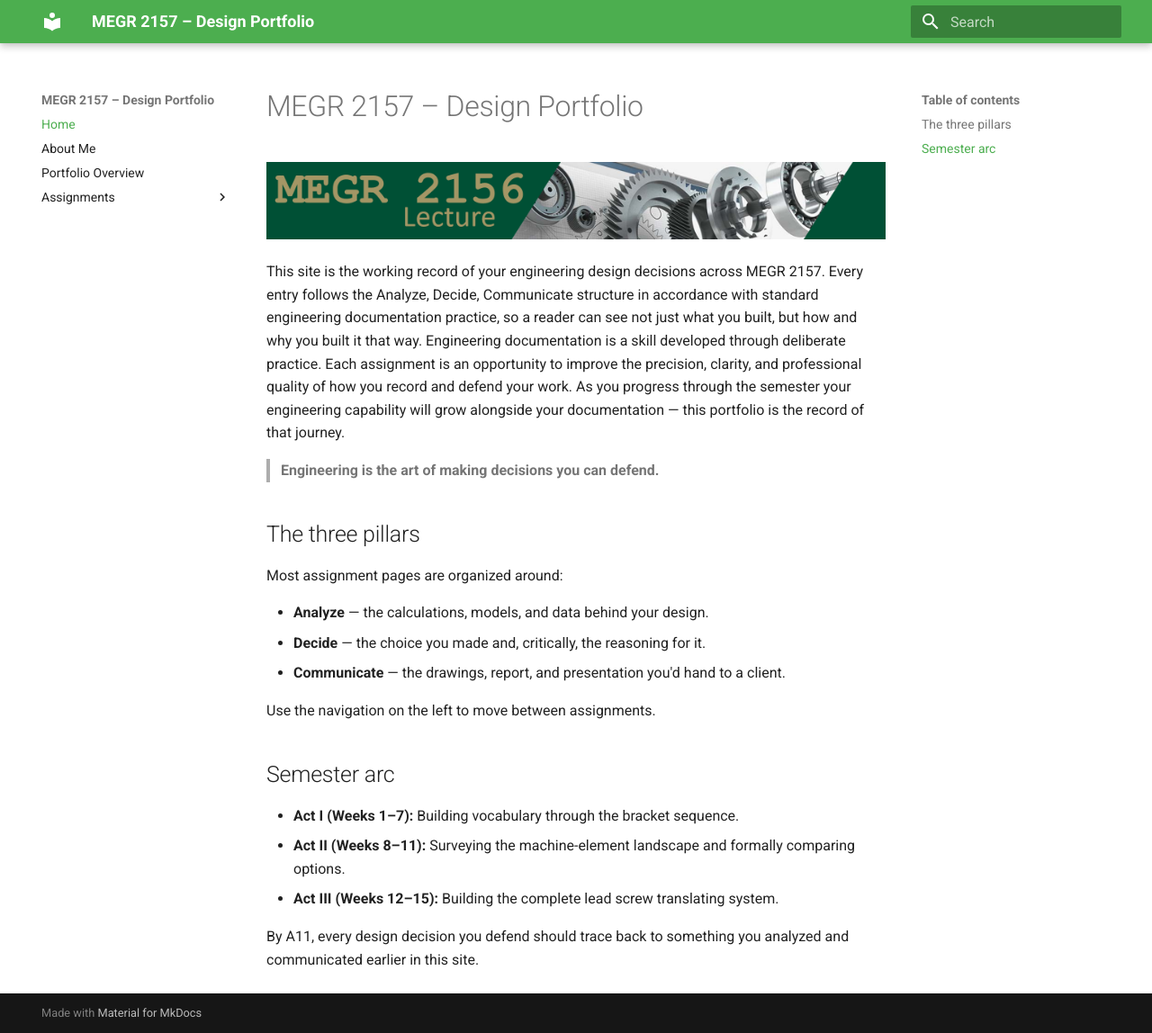
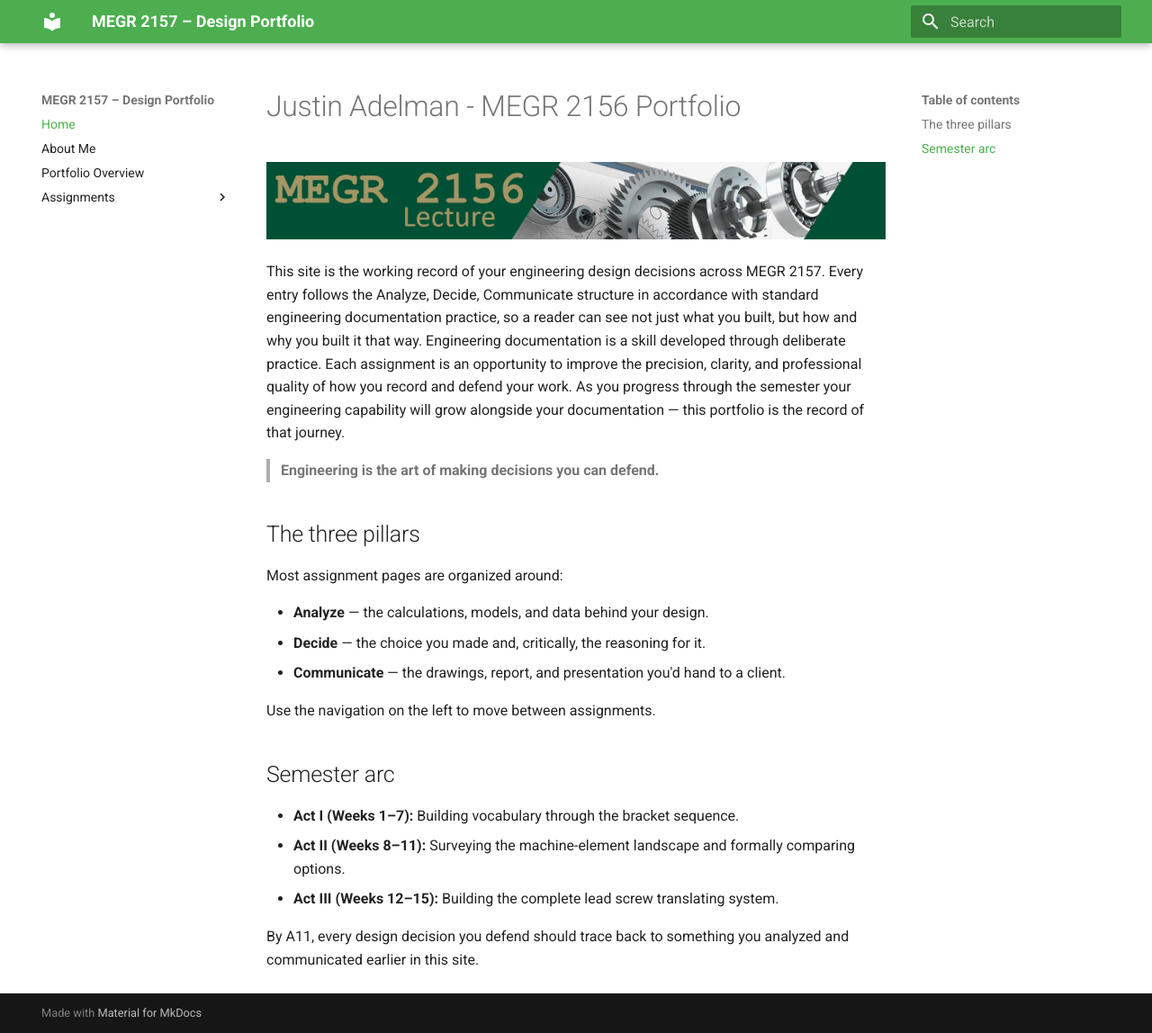
Before and after one commit to jadelma5/megr2156-portfolio, an MkDocs documentation site: the page built from docs/index.md, in a window 1280 px wide and 1148 px high. Shown: the whole window at 90% size. Built offline with MkDocs 1.6.1 and Material for MkDocs 9.7.7, drawn with Linux system fonts in a browser that asks for light colours.

Commit message:
Change portfolio title to Justin Adelman - MEGR 2156
Updated the title and context of the portfolio documentation.

```diff
--- a/docs/index.md
+++ b/docs/index.md
@@ -1,4 +1,4 @@
-# MEGR 2157 – Design Portfolio
+# Justin Adelman - MEGR 2156 Portfolio
 
 ![MEGR 2156-7 Title](MEGR2156title.png)
 
```
